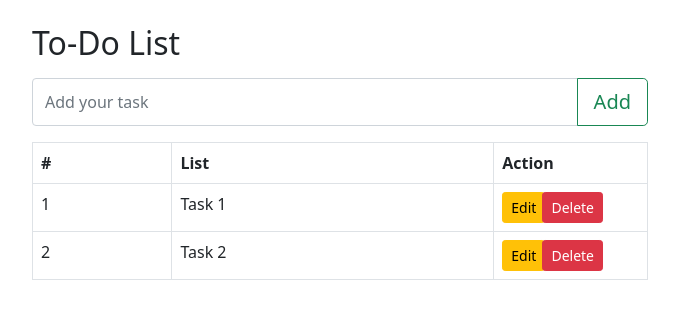
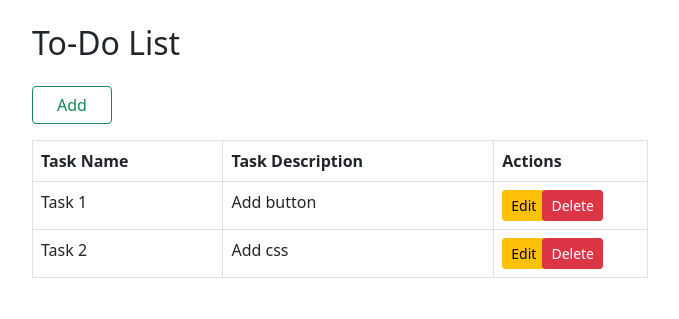
Before and after one commit to alanshijo/To-Do-List, a PHP site: page / in a window 1280 px wide. Shown: the top 319 px of the page, without its empty margins (300-979 px from the left). Run offline with PHP 8.4, Linux system fonts and the light colour scheme; data comes from the database, SQL or seed files in the repository; both versions use the stored data as it was after the commit.

Commit message:
updated task

```diff
--- a/index.php
+++ b/index.php
@@ -1,39 +1,5 @@
 <?php
 include 'conn.php';
-if (isset($_POST['btn_submit'])) {
-    $task_name = $_POST['task_name'];
-    if ($task_name != "") {
-        $ins = "INSERT INTO `tbl_tasks`(`task_name`) VALUES ('$task_name')";
-        $ins_query = mysqli_query($conn, $ins);
-    } else {
-        echo "required";
-    }
-}
-
-if (isset($_GET['task_id'])) {
-    echo $task_id = $_GET['task_id'];
-    $query = "SELECT * FROM tbl_task WHERE task_id = '$task_id'";
-    $query_run = mysqli_query($conn, $query);
-    if (mysqli_num_rows($query_run) == 1) {
-        $task = mysqli_fetch_assoc($query_run);
-        $res = [
-            'status' => 200,
-            'data' => $task
-        ];
-        echo json_encode($res);
-        return;
-    }
-}
-
-
-if (isset($_POST['del_btn'])) {
-    $task_id = $_POST['del_btn'];
-    $query = mysqli_query($conn, "UPDATE tbl_tasks SET del_status = '1' WHERE task_id = '$task_id'");
-    if ($query) {
-        header('location:index.php');
-    }
-}
-
 ?>
 
 <!DOCTYPE html>
@@ -51,63 +17,207 @@ if (isset($_POST['del_btn'])) {
 <body>
     <div class="container-fluid w-50">
         <h2 class="mt-4">To-Do List</h2>
-        <form action="" method="post">
-            <div class="input-group my-3">
-                <input type="text" class="form-control" name="task_name" placeholder="Add your task" aria-describedby="button-addon2" required>
-                <button class="btn btn-outline-success btn-lg" type="submit" name="btn_submit" id="button-addon2">Add</button>
+        <button class="btn btn-outline-success my-3 px-4" data-bs-toggle="modal" data-bs-target="#addModal">Add</button>
+        <!-- Add Modal -->
+        <div class="modal fade" id="addModal" tabindex="-1" aria-labelledby="exampleModalLabel" aria-hidden="true">
+            <div class="modal-dialog">
+                <div class="modal-content">
+                    <form id="add_form">
+                        <div class="modal-body">
+                            <div class="mb-3">
+                                <label for="task_name" class="form-label">Task Name</label>
+                                <input type="text" class="form-control" name="task_name" id="task_name" placeholder="Enter the task name here">
+                            </div>
+                            <div class="mb-3">
+                                <label for="task_desc" class="form-label">Task Description</label>
+                                <textarea class="form-control" name="task_desc" id="task_desc" rows="3" placeholder="Enter the task description here..."></textarea>
+                            </div>
+                        </div>
+                        <div class="modal-footer">
+                            <button type="submit" class="btn btn-primary">Add</button>
                         </div>
                     </form>
+                </div>
+            </div>
+        </div>
+        <div id="table_todo">
             <?php
             $fetch = "SELECT * FROM tbl_tasks WHERE del_status = '0'";
             $fetch_query = mysqli_query($conn, $fetch);
 
-        if (mysqli_num_rows($fetch_query) > 0) {
             ?>
             <table class="table table-bordered">
                 <thead>
-                    <th>#</th>
-                    <th>List</th>
-                    <th class="w-25">Action</th>
+                    <th>Task Name</th>
+                    <th>Task Description</th>
+                    <th class="w-25">Actions</th>
                 </thead>
+                <tbody>
                     <?php
+
+                    if (mysqli_num_rows($fetch_query) > 0) {
                         $i = 1;
                         while ($row = mysqli_fetch_assoc($fetch_query)) {
 
                     ?>
-                    <tbody>
-                        <td><?= $i ?></td>
+                            <tr>
                                 <td><?= $row['task_name'] ?></td>
+                                <td><?= $row['task_desc'] ?></td>
                                 <td>
                                     <div class="row">
                                         <div class="col-3">
-                                    <form action="action.php" method="post">
-                                        <button type="submit" class="btn btn-warning btn-sm" name="edit_btn" value="<?= $row['task_id'] ?>">
+                                            <button type="submit" class="btn btn-warning btn-sm" name="edit_btn" id="edit_btn" value="<?= $row['task_id'] ?>">
                                                 Edit
                                             </button>
-                                    </form>
                                         </div>
                                         <div class="col-3">
-                                    <form action="" method="post">
-                                        <button type="submit" name="del_btn" class="btn btn-danger btn-sm" value="<?= $row['task_id'] ?>">
+                                            <button type="submit" name="del_btn" class="btn btn-danger btn-sm" id="del_btn" value="<?= $row['task_id'] ?>" data-bs-toggle="modal" data-bs-target="#deleteModal">
                                                 Delete
                                             </button>
+                                        </div>
+                                    </div>
+                                </td>
+                            </tr>
+                        <?php
+                            $i++;
+                        }
+                    } else {
+                        ?>
+                </tbody>
+            <?php
+                        echo "<p>No tasks</p>";
+                    }
+            ?>
+            </table>
+        </div>
+
+        <!-- Edit Modal -->
+        <div class="modal fade" id="editModal" tabindex="-1" aria-labelledby="exampleModalLabel" aria-hidden="true">
+            <div class="modal-dialog">
+                <div class="modal-content">
+                    <form id="edit_form">
+                        <input type="hidden" name="edit_task_id" id="edit_task_id">
+                        <div class="modal-body">
+                            <div class="mb-3">
+                                <label for="task_name" class="form-label">Task Name</label>
+                                <input type="text" class="form-control" name="edit_task_name" id="edit_task_name" placeholder="Enter the task name here">
+                            </div>
+                            <div class="mb-3">
+                                <label for="task_desc" class="form-label">Task Description</label>
+                                <textarea class="form-control" name="edit_task_desc" id="edit_task_desc" rows="3" placeholder="Enter the task description here..."></textarea>
+                            </div>
+                        </div>
+                        <div class="modal-footer">
+                            <button type="submit" class="btn btn-primary">Update</button>
+                        </div>
                     </form>
                 </div>
             </div>
-                        </td>
-                    <?php
-                    $i++;
-                }
-                    ?>
-                    </tbody>
-            </table>
-        <?php
-        } else {
-            echo 'No tasks';
-        }
-        ?>
+        </div>
     </div>
     <script src="https://cdn.jsdelivr.net/npm/bootstrap@5.0.2/dist/js/bootstrap.bundle.min.js" integrity="sha384-MrcW6ZMFYlzcLA8Nl+NtUVF0sA7MsXsP1UyJoMp4YLEuNSfAP+JcXn/tWtIaxVXM" crossorigin="anonymous"></script>
+    <script src="https://code.jquery.com/jquery-3.6.0.min.js"></script>
+    <script>
+        $(document).on('submit', '#add_form', function(e) {
+            e.preventDefault();
+
+            var formData = new FormData(this);
+            formData.append("add_todo", true);
+
+            $.ajax({
+                type: "POST",
+                url: "action.php",
+                data: formData,
+                processData: false,
+                contentType: false,
+                success: function(response) {
+                    var res = jQuery.parseJSON(response);
+                    if (res.status == 200) {
+
+                        $('#addModal').modal('hide');
+                        $('#add_form')[0].reset();
+
+                        $('#table_todo').load(location.href + " #table_todo");
+
+                    }
+                }
+            });
+
+        });
+
+        $(document).on('click', '#edit_btn', function() {
+
+            var task_id = $(this).val();
+
+            $.ajax({
+                type: "GET",
+                url: "action.php?task_id=" + task_id,
+                success: function(response) {
+                    var res = jQuery.parseJSON(response);
+                    if (res.status == 200) {
+                        $('#edit_task_id').val(res.data.task_id);
+                        $('#edit_task_name').val(res.data.task_name);
+                        $('#edit_task_desc').val(res.data.task_desc);
+                        $('#editModal').modal('show');
+                    }
+
+                }
+            });
+
+        });
+
+        $(document).on('submit', '#edit_form', function(e) {
+            e.preventDefault();
+
+            var formData = new FormData(this);
+            formData.append("edit_todo", true);
+
+            $.ajax({
+                type: "POST",
+                url: "action.php",
+                data: formData,
+                processData: false,
+                contentType: false,
+                success: function(response) {
+                    var res = jQuery.parseJSON(response);
+                    if (res.status == 200) {
+
+                        $('#editModal').modal('hide');
+                        $('#edit_form')[0].reset();
+
+                        $('#table_todo').load(location.href + " #table_todo");
+
+                    }
+                }
+            });
+
+        });
+
+
+        $(document).on('click', '#del_btn', function(e) {
+            e.preventDefault();
+
+            if (confirm('Are you sure you want to delete this task?')) {
+                var task_id = $(this).val();
+                $.ajax({
+                    type: "POST",
+                    url: "action.php",
+                    data: {
+                        'delete_task': true,
+                        'task_id': task_id
+                    },
+                    success: function(response) {
+
+                        var res = jQuery.parseJSON(response);
+                        if (res.status == 200) {
+
+                            $('#table_todo').load(location.href + " #table_todo");
+                        }
+                    }
+                });
+            }
+        });
+    </script>
 </body>
 
 </html>
```
Also changed, not shown: action.php (+56 -32 lines), database/db_todo.sql (+6 -6 lines). Lines whose indentation alone changed are shown as unchanged.
